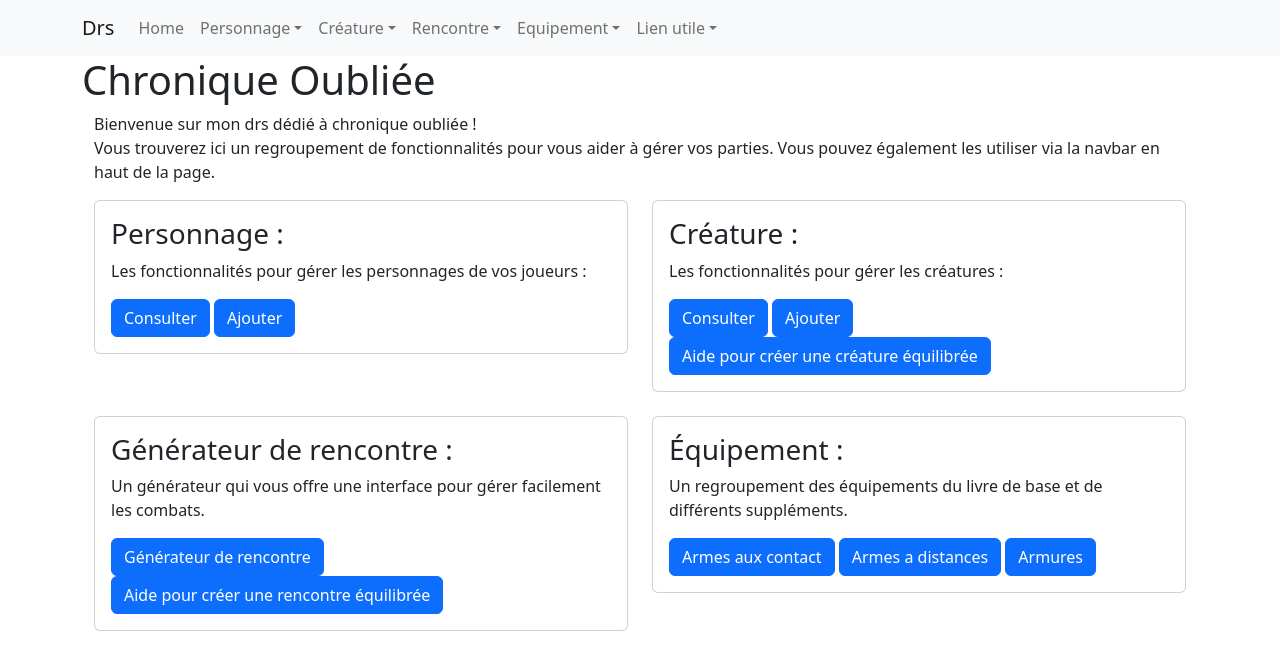
After one commit to Buldozer42/Chronique-Oubliee, a Symfony app: template templates/index.html.twig in a window 1280 px wide. The commit adds this page. Shown: the top 670 px of the page. Run offline with Twig, Linux system fonts and the light colour scheme; the template is opened without the code that fills it, so the values that code supplies are empty; some libraries are stand-ins or nearby versions.

Commit message:
Add home page + bug fixed + Add section to help user at creating balance encounter

```diff
--- /dev/null
+++ b/templates/index.html.twig
@@ -0,0 +1,64 @@
+{% extends 'base.html.twig' %}
+{% block body %}
+{% include 'navbar.html.twig' %}
+<div class="container">
+    <h1> Chronique Oubliée </h1>
+    <diV class="container">
+        <p>
+            Bienvenue sur mon drs dédié à chronique oubliée ! <br>
+            Vous trouverez ici un regroupement de fonctionnalités pour vous aider à gérer vos parties.
+            Vous pouvez également les utiliser via la navbar en haut de la page.
+        </p>
+        <div class="row">
+            <div class="col-6 mb-4">
+                <div class="card">
+                <div class="card-body">
+                    <h3 class="card-title">Personnage :</h3>
+                    <p class="card-text">Les fonctionnalités pour gérer les personnages de vos joueurs :</p>
+                    <a href="{{ path('playerlist') }}" class="btn btn-primary">Consulter</a>
+                    <a href="{{ path('playerform') }}" class="btn btn-primary">Ajouter</a>
+                </div>
+                </div>
+            </div>
+            <div class="col-6 mb-4">
+                <div class="card">
+                <div class="card-body">
+                    <h3 class="card-title">Créature :</h3>
+                    <p class="card-text">Les fonctionnalités pour gérer les créatures :</p>
+                    <a href="{{ path('creaturelist') }}" class="btn btn-primary">Consulter</a>
+                    <a href="{{ path('creatureform') }}" class="btn btn-primary">Ajouter</a>
+                    <a href="{{ path('creature_assisted_creation') }}" class="btn btn-primary">Aide pour créer une créature équilibrée</a>
+                </div>
+                </div>
+            </div>
+            <div class="col-6 mb-4">
+                <div class="card">
+                <div class="card-body">
+                    <h3 class="card-title">Générateur de rencontre :</h3>
+                    <p class="card-text">Un générateur qui vous offre une interface pour gérer facilement les combats.</p>
+                    {# <div class="d-grid gap-2">
+                        <a href="{{ path('encountersgenerator') }}" class="btn btn-primary">Générateur de rencontre</a>
+                    </div>
+                    <div class="d-grid gap-2">
+                        <a href="{{ path('encounter_create', {nc: -1}) }}" class="btn btn-primary">TODO</a>
+                    </div> #}
+                    <a href="{{ path('encountersgenerator') }}" class="btn btn-primary">Générateur de rencontre</a>
+                    <a href="{{ path('encounter_create', {nc: -1}) }}" class="btn btn-primary">Aide pour créer une rencontre équilibrée</a>
+                </div>
+                </div>
+            </div>
+            <div class="col-6 mb-4">
+                <div class="card">
+                <div class="card-body">
+                    <h3 class="card-title">Équipement :</h3>
+                    <p class="card-text">Un regroupement des équipements du livre de base et de différents suppléments.</p>
+                    <a href="{{ path('contact_weapon') }}" class="btn btn-primary">Armes aux contact</a>
+                    <a href="{{ path('distance_weapon') }}" class="btn btn-primary">Armes a distances</a>
+                    <a href="{{ path('armor') }}" class="btn btn-primary">Armures</a>
+                </div>
+                </div>
+            </div>
+        </div>
+    </diV>
+</div>
+{% endblock %}
--- a/templates/navbar.html.twig
+++ b/templates/navbar.html.twig
@@ -1,7 +1,7 @@
 {% block body %}
 <nav class="navbar navbar-expand-sm navbar-light bg-light">
       <div class="container">
-        <a class="navbar-brand" href="{{ path('playerlist') }}">Drs</a>
+        <a class="navbar-brand" href="{{ path('index') }}">Drs</a>
         <button class="navbar-toggler d-lg-none" type="button" data-bs-toggle="collapse" data-bs-target="#collapsibleNavId" aria-controls="collapsibleNavId"
             aria-expanded="false" aria-label="Toggle navigation">
             <span class="navbar-toggler-icon"></span>
@@ -9,7 +9,7 @@
         <div class="collapse navbar-collapse" id="collapsibleNavId">
             <ul class="navbar-nav me-auto mt-2 mt-lg-0">
                 <li class="nav-item">
-                    <a class="nav-link" href="{{ path('playerlist') }}" aria-current="page">Home <span class="visually-hidden">(current)</span></a>
+                    <a class="nav-link" href="{{ path('index') }}" aria-current="page">Home <span class="visually-hidden">(current)</span></a>
                 </li>
                 <li class="nav-item dropdown">
                     <a class="nav-link dropdown-toggle" href="" id="dropdownId" data-bs-toggle="dropdown" aria-haspopup="true" aria-expanded="false">Personnage</a>
@@ -26,8 +26,12 @@
                         <a class="dropdown-item" href="{{ path('creature_assisted_creation') }}">Création assistée</a>
                     </div>
                 </li>
-                <li class="nav-item">
-                    <a class="nav-link" href="{{ path('encountersgenerator') }}" aria-current="page">Générateur</a>
+                <li class="nav-item dropdown">
+                    <a class="nav-link dropdown-toggle" href="" id="dropdownId" data-bs-toggle="dropdown" aria-haspopup="true" aria-expanded="false">Rencontre</a>
+                    <div class="dropdown-menu" aria-labelledby="dropdownId">
+                        <a class="dropdown-item" href="{{ path('encountersgenerator') }}">Générateur</a>
+                        <a class="dropdown-item" href="{{ path('encounter_create', {nc: -1}) }}">Créateur de rencontre</a>
+                    </div>
                 </li>
                 <li class="nav-item dropdown">
                     <a class="nav-link dropdown-toggle" href="{{ path('creaturelist') }}" id="dropdownId" data-bs-toggle="dropdown" aria-haspopup="true" aria-expanded="false">Equipement</a>
--- a/templates/test.html
+++ b/templates/test.html
@@ -202,3 +202,8 @@
 </body>
 
 </html>
+
+<style>
+  .health-bar {
+    background: lightskyblue;
+  }
```
Also changed, not shown: src/Controller/MainController.php (+29 -2 lines), src/Form/Type/NumberType.php (added, +20 -0 lines), src/Repository/CreatureRepository.php (+11 -0 lines), templates/encounter/encounter-create.html.twig (added, +162 -0 lines), 1 other file.
